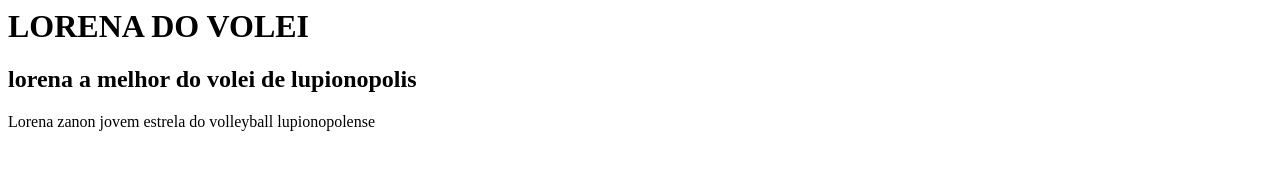
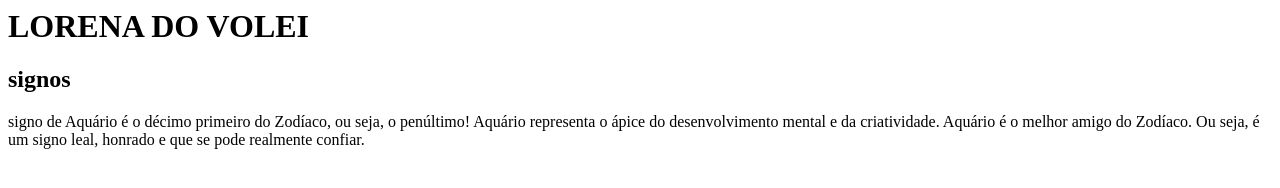
Before and after one commit to lorenazanon/arquivo-cema, a plain HTML site: page index.html in a window 1280 px wide. Drawn offline with Linux system fonts and the light colour scheme.

Commit message:
blablabla

```diff
--- a/index.html
+++ b/index.html
@@ -1,3 +1,3 @@
 <h1>LORENA DO VOLEI</h1>
-<h2>lorena a melhor do volei de lupionopolis</h2>
-<p>   Lorena zanon jovem estrela do volleyball lupionopolense    </p>
+<h2>signos</h2>
+<p>signo de Aquário é o décimo primeiro do Zodíaco, ou seja, o penúltimo! Aquário representa o ápice do desenvolvimento mental e da criatividade. Aquário é o melhor amigo do Zodíaco. Ou seja, é um signo leal, honrado e que se pode realmente confiar.</p>
```
